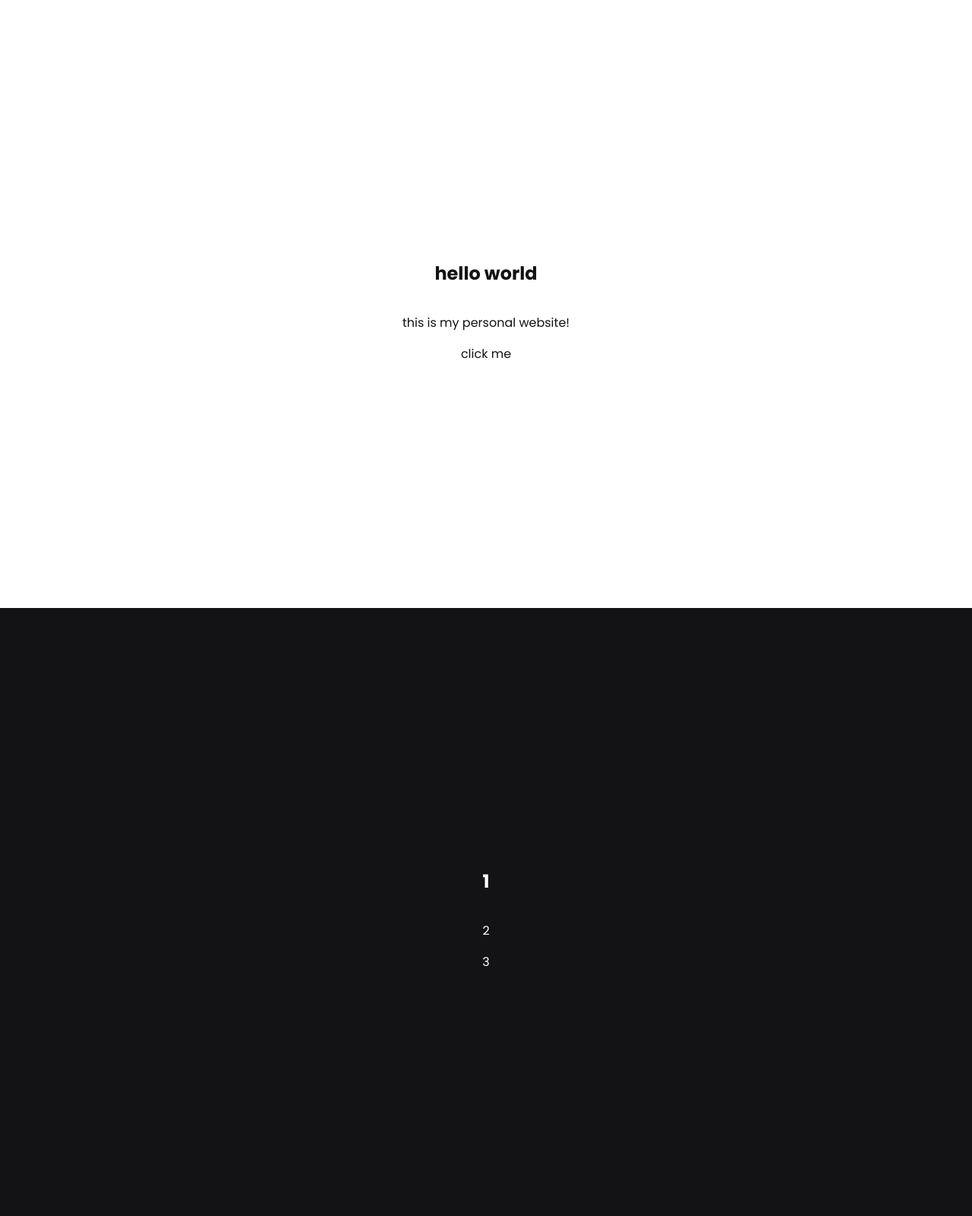
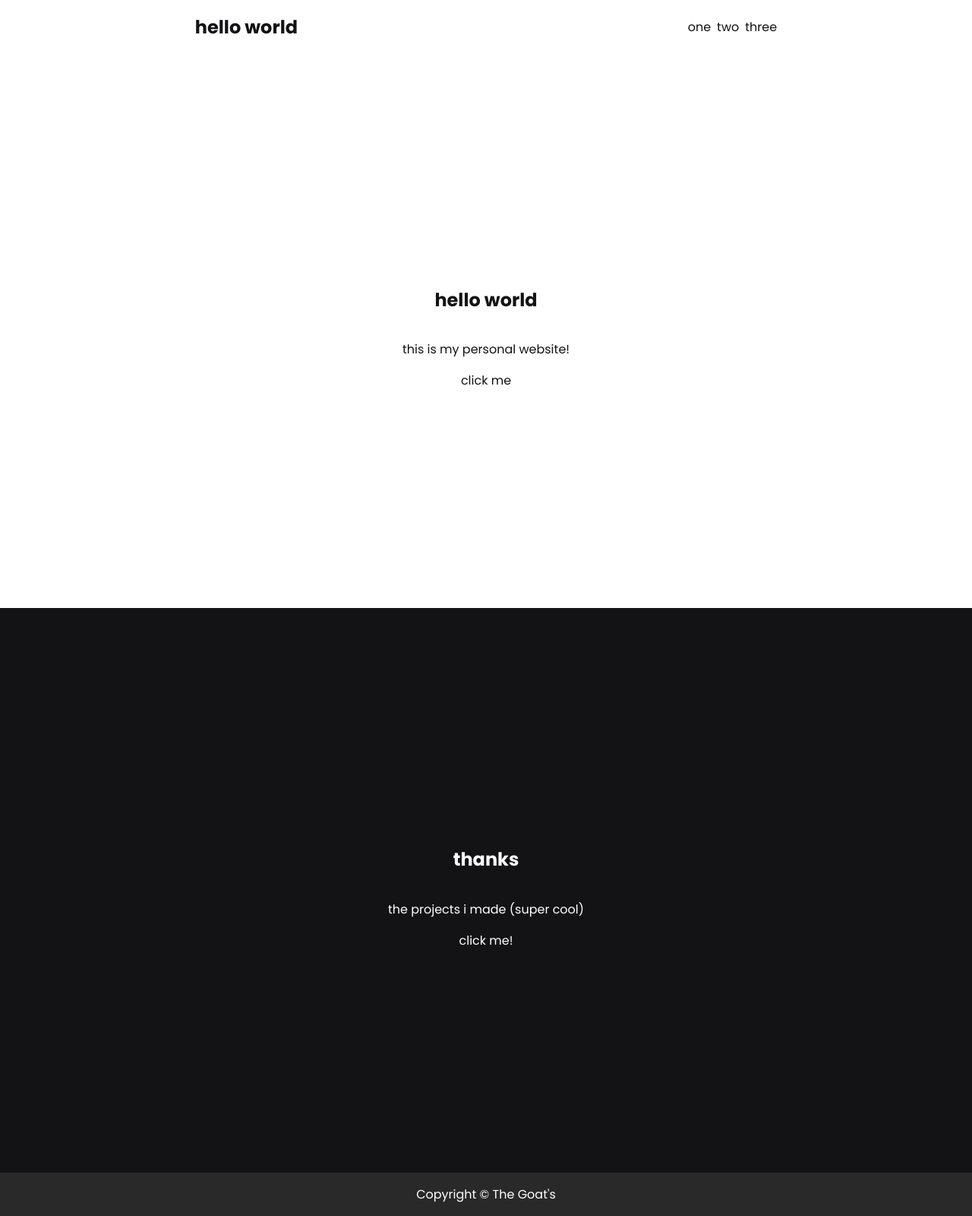
Before and after one commit to bobbyyrice/mini-projects, a plain HTML site: page home-page/index.html in a window 1280 px wide. Shown: the whole page at 76% size. Drawn offline with Linux system fonts and the light colour scheme.

Commit message:
add minor changes

```diff
--- a/home-page/index.html
+++ b/home-page/index.html
@@ -10,19 +10,36 @@
         <script defer src="javascript.js"></script>
     </head>
     <body>
-        <section class="something hidden">
+        <section id="sectionheader">
+            <div class="header">
+                <h2 class="header-text hidden2">hello world</h2>
+                <ul class="header-list hidden2">
+                    <li class="header-list hidden2"><a href="#">one</a></li>
+                    <li class="header-list hidden2"><a href="#">two</a></li>
+                    <li class="header-list hidden2"><a href="#">three</a></li>
+                </ul>
+            </div>
+        </section>
+        <section class="something">
+
             <div class="thetop">
                 <h2 class="thetop hidden">hello world</h2>
                 <p class="thetop hidden">this is my personal website!</p>
-                <a href="#" class="thetop hidden">click me</a>
+                <a href="#theclickthing" class="thetop hidden">click me</a>
             </div>
         </section>
 
         <section class="themiddleyuh">
             <div class="themiddle">
-                <h2 class="themiddle hidden">1</h2>
-                <p class="themiddle hidden">2</p>
-                <a href="#" class="themiddlebutton themiddle hidden">3</a>
+                <h2 class="themiddle hidden">thanks</h2>
+                <p class="themiddle hidden">the projects i made (super cool)</p>
+                <a href="#" class="themiddlebutton themiddle hidden" id="theclickthing">click me!</a>
+            </div>
+        </section>
+
+        <section class="footer">
+            <div>
+                <p class="footer-text hidden3">Copyright © The Goat's</p>
             </div>
         </section>
     </body>
--- a/home-page/javascript.js
+++ b/home-page/javascript.js
@@ -11,3 +11,35 @@ const observer = new IntersectionObserver((entries) => {
 
 const hiddenElements = document.querySelectorAll('.hidden');
 hiddenElements.forEach((el) => observer.observe(el));
+
+// bla bla bla
+
+const observer2 = new IntersectionObserver((entries) => {
+    entries.forEach((entry) => {
+        console.log(entry)
+        if (entry.isIntersecting) {
+            entry.target.classList.add('show2');
+        } else {
+            entry.target.classList.remove('show2');
+        }
+    });
+});
+
+const hiddenElements2 = document.querySelectorAll('.hidden2');
+hiddenElements2.forEach((el) => observer2.observe(el));
+
+// bla bla bla
+
+const observer3 = new IntersectionObserver((entries) => {
+    entries.forEach((entry) => {
+        console.log(entry)
+        if (entry.isIntersecting) {
+            entry.target.classList.add('show3');
+        } else {
+            entry.target.classList.remove('show3');
+        }
+    });
+});
+
+const hiddenElements3 = document.querySelectorAll('.hidden3');
+hiddenElements3.forEach((el) => observer3.observe(el));
--- a/home-page/styles.css
+++ b/home-page/styles.css
@@ -1,15 +1,86 @@
 @import url('https://fonts.googleapis.com/css2?family=Montserrat:ital,wght@0,100..900;1,100..900&family=Poppins:ital,wght@0,100;0,200;0,300;0,400;0,500;0,600;0,700;0,800;0,900;1,100;1,200;1,300;1,400;1,500;1,600;1,700;1,800;1,900&family=Roboto:ital,wght@0,100;0,300;0,400;0,500;0,700;0,900;1,100;1,300;1,400;1,500;1,700;1,900&display=swap');
+html {
+    min-height: 100vh;
+}
+
 body {
-    background-color: #ffffff;
+    background-color: #292929;
     color: #131316;
     font-family: 'Poppins', sans-serif;
     padding: 0;
     margin: 0;
 }
 
+::-webkit-scrollbar {
+    display: none;
+  }
+
 a {
     text-decoration: none;
     color: #131316;
+}
+
+ul {
+    list-style-type: none;
+    margin: 0;
+    padding: 0;
+  }
+
+.hidden {
+    opacity: 0;
+    transition: all 1s;
+    filter: blur(5px);
+    transform: translateX(-100%);
+}
+
+.show {
+    opacity: 1;
+    filter: blur(0);
+    transform: translateX(0);
+}
+
+.hidden2 {
+    opacity: 0;
+    transition: all 1s;
+    filter: blur(5px);
+    transform: translateY(-100%);
+}
+
+.show2 {
+    opacity: 1;
+    filter: blur(0);
+    transform: translateY(0);
+}
+
+.section-header {
+
+}
+
+.header {
+    display: flex;
+    justify-content: space-around;
+    align-items: center;
+    max-height: 70px;
+    background-color: #fff;
+    height: 100vh;
+    width: 100%;
+}
+
+.header-list {
+    display: flex;
+    gap: 8px;
+}
+
+.header-list:nth-child(1) {
+    transition-delay: 100ms;
+}
+
+.header-list:nth-child(2) {
+    transition-delay: 200ms;
+}
+
+.header-list:nth-child(3) {
+    transition-delay: 300ms;
 }
 
 a:hover {
@@ -21,22 +92,11 @@ a:hover {
     display: flex;
     justify-content: center;
     align-items: center;
-    min-height: 100vh;
+    flex-direction: column;
+    background-color: #fff;
+    width: 100%;
+    min-height: calc(100vh - 70px);
 }
-
-.hidden {
-    opacity: 0;
-    transition: all 1s;
-    filter: blur(5px);
-    transform: translateX(-100%);
-}
-
-.show{
-    opacity: 1;
-    filter: blur(0);
-    transform: translateX(0);
-}
-
 .thetop {
     display: flex;
     justify-content: center;
@@ -57,9 +117,10 @@ a:hover {
     display: flex;
     justify-content: center;
     align-items: center;
+    flex-direction: column;
     background-color: #131316;
     color: #ffffff;
-    min-height: 100vh;
+    min-height: calc(100vh - 57px);
 }
 
 .themiddle {
@@ -81,3 +142,31 @@ a:hover {
 .themiddle:nth-child(3) {
     transition-delay: 600ms;
 }
+
+.footer {
+    display: flex;
+    justify-content: center;
+    align-items: center;
+    height: auto;
+    background-color: #292929;
+    color: #fff;
+    max-height: 57px;
+}
+
+.footertext {
+    font-size: 6px;
+    font-weight: 400;
+}
+
+.hidden3 {
+    opacity: 0;
+    transition: all 1s;
+    filter: blur(5px);
+    transform: translateY(100%);
+}
+
+.show3 {
+    opacity: 1;
+    filter: blur(0);
+    transform: translateY(0);
+}
```
